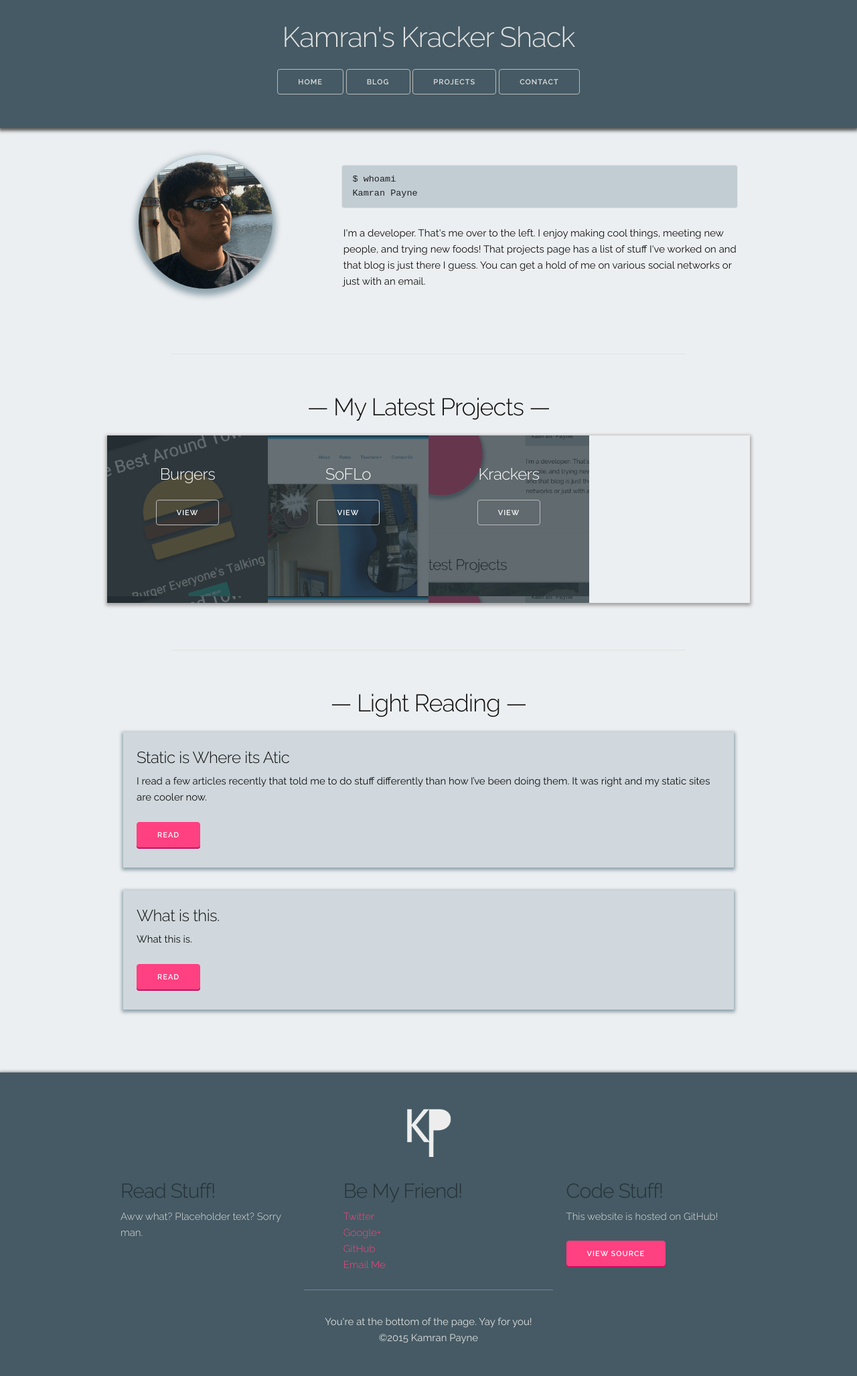
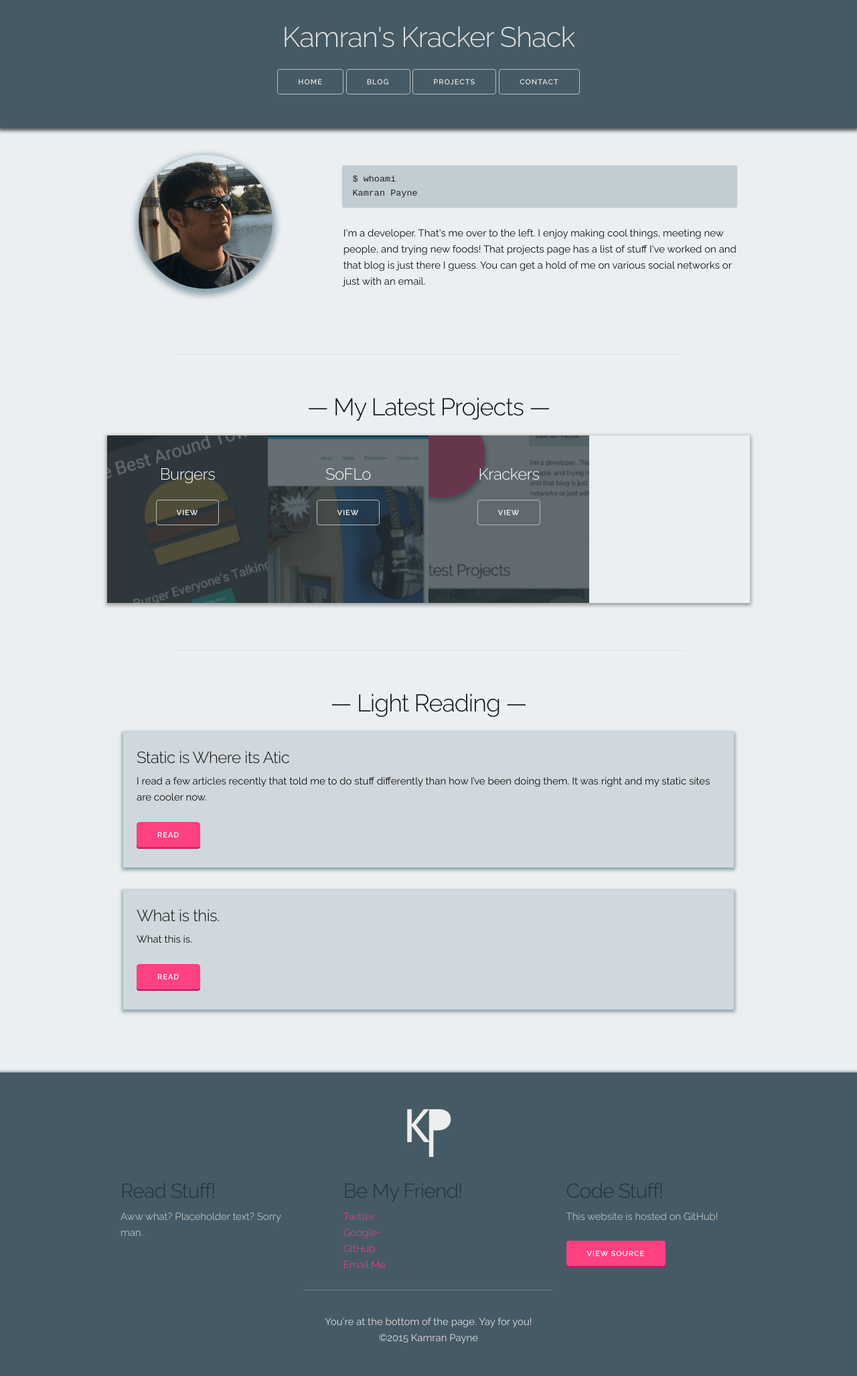
Before and after one commit to kmrn/kmrn.github.io, a Jekyll site: the page built from index.html, in a window 1280 px wide. Shown: the whole page at 67% size. Built offline with Jekyll 4.4.1, drawn with Linux system fonts in a browser that asks for light colours.

Commit message:
fix background sizing on projects

```diff
--- a/_sass/_index-style.scss
+++ b/_sass/_index-style.scss
@@ -69,7 +69,7 @@
 
         width: 50%;
         height: 50vw;
-        //@include calc(max-width, '50% - 50px')
+        background-size: cover;
 
         @media not -webkit-device-pixel-ratio {
           //margin-right: 17px;
```
